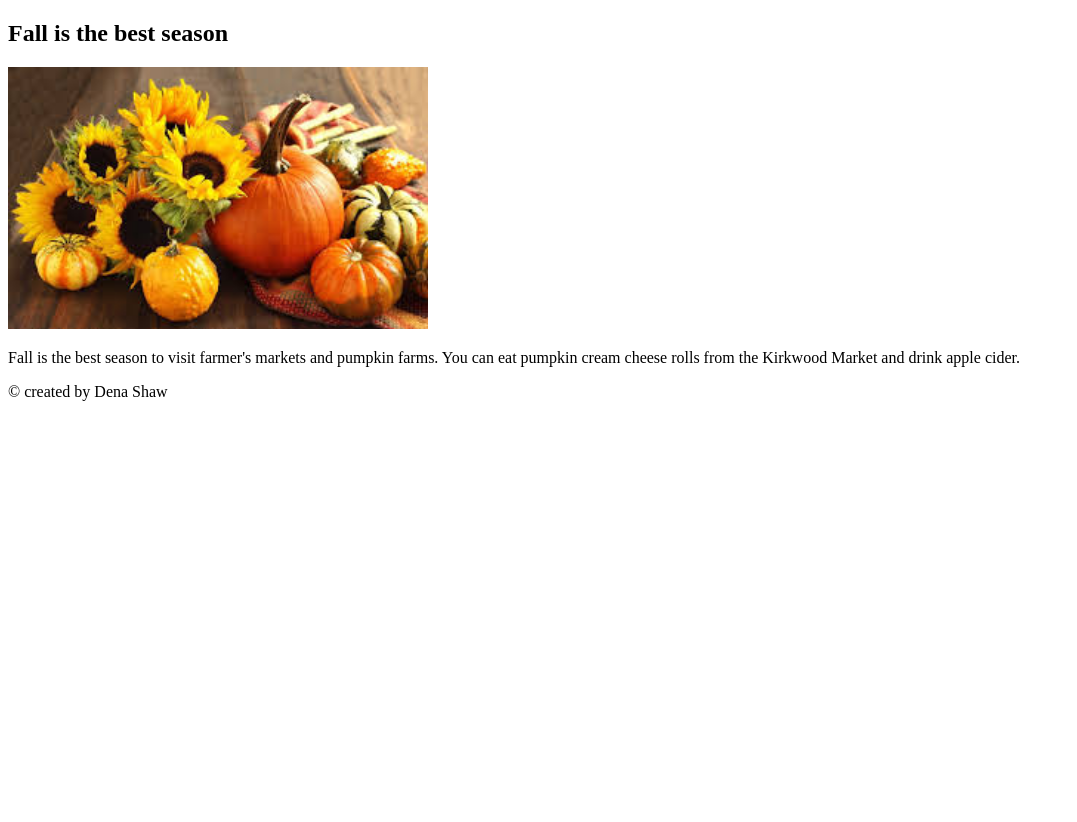
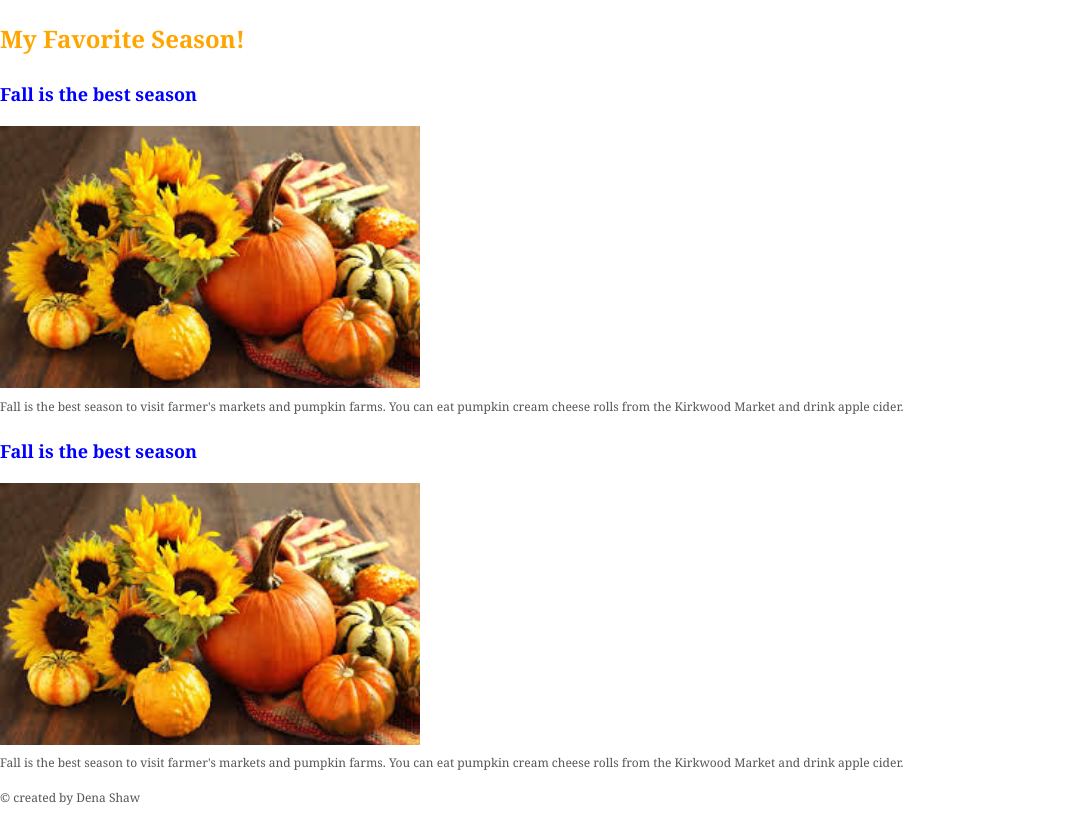
Before and after one commit to dls23/html-me-something, a plain HTML site: page index.html in a window 1280 px wide. Shown: the whole page, without its empty margins (0-1077 px from the left). Before the commit the page ends 800 px from the top, so only its background shows below. Drawn offline with Linux system fonts and the light colour scheme.

Commit message:
added css

```diff
--- a/index.html
+++ b/index.html
@@ -1,13 +1,25 @@
 <!DOCTYPE html>
 <html>
+    <head>
+        <title>Fall is the best season</title>
+        <link rel="stylesheet" href="styles.css">
+    </head>
     <main>
+        <h1 id="MainTitle">My Favorite Season!</h1>
         <article>
-            <header>
+            <header class="section">
                 <h1> Fall is the best season</h1>
             </header>
             <img src="images/Fall harvest.jpeg" alt="Fall harvest" height="262" width="420">
             <p>Fall is the best season to visit farmer's markets and pumpkin farms. You can eat pumpkin cream cheese rolls from the Kirkwood Market and drink apple cider.</p>
         </article>
+        <article>
+                <header class="section">
+                    <h1> Fall is the best season</h1>
+                </header>
+                <img src="images/Fall harvest.jpeg" alt="Fall harvest" height="262" width="420">
+                <p>Fall is the best season to visit farmer's markets and pumpkin farms. You can eat pumpkin cream cheese rolls from the Kirkwood Market and drink apple cider.</p>
+            </article>
         <footer>
             <p>
                 &copy created by Dena Shaw
--- /dev/null
+++ b/styles.css
@@ -0,0 +1,21 @@
+#MainTitle {
+    color: orange;
+}
+.section {
+    color: blue;
+}
+html {
+	margin: 0;
+	padding: 0;
+	}
+body {
+	font: 75% georgia, sans-serif;
+	line-height: 1.88889;
+	color: #555753;
+	margin: 0;
+	padding: 0;
+	}
+p {
+	margin-top: 0;
+	text-align: justify;
+    }
```
